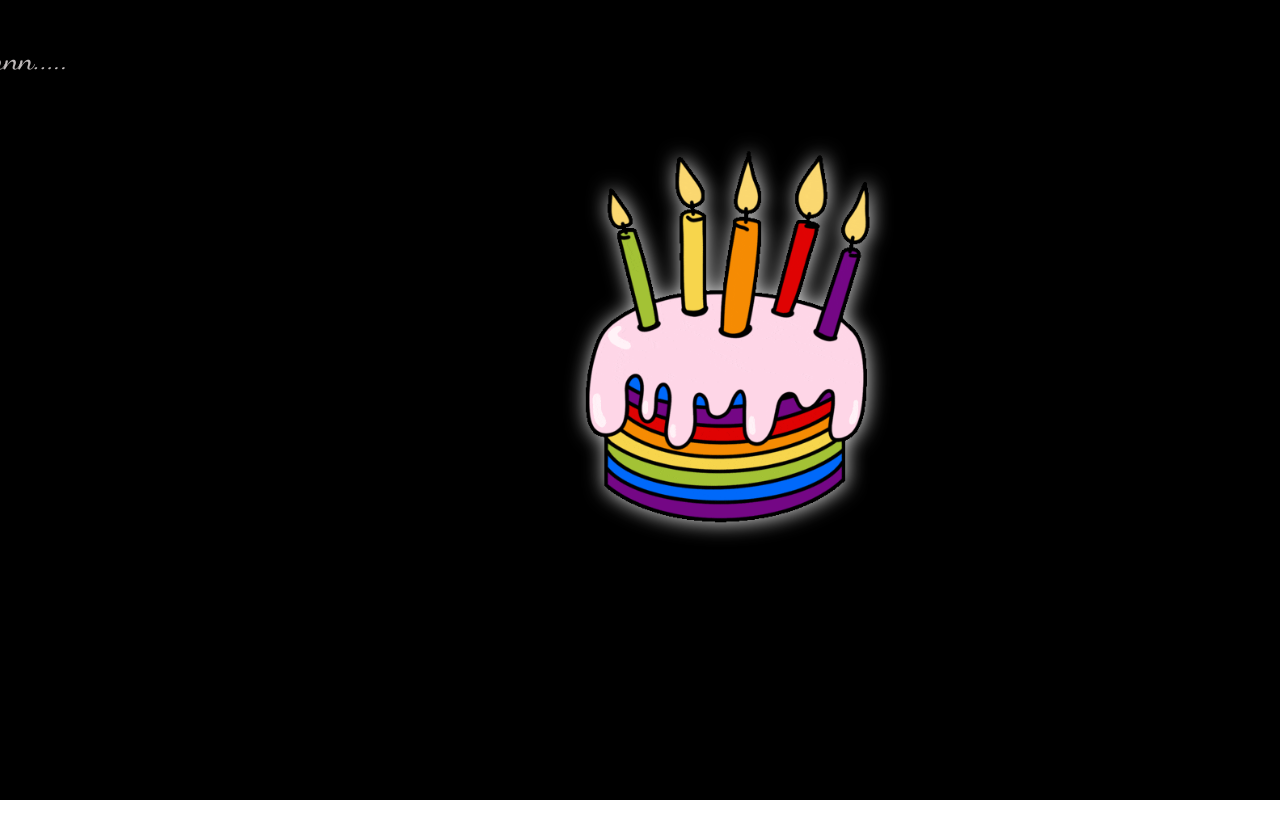
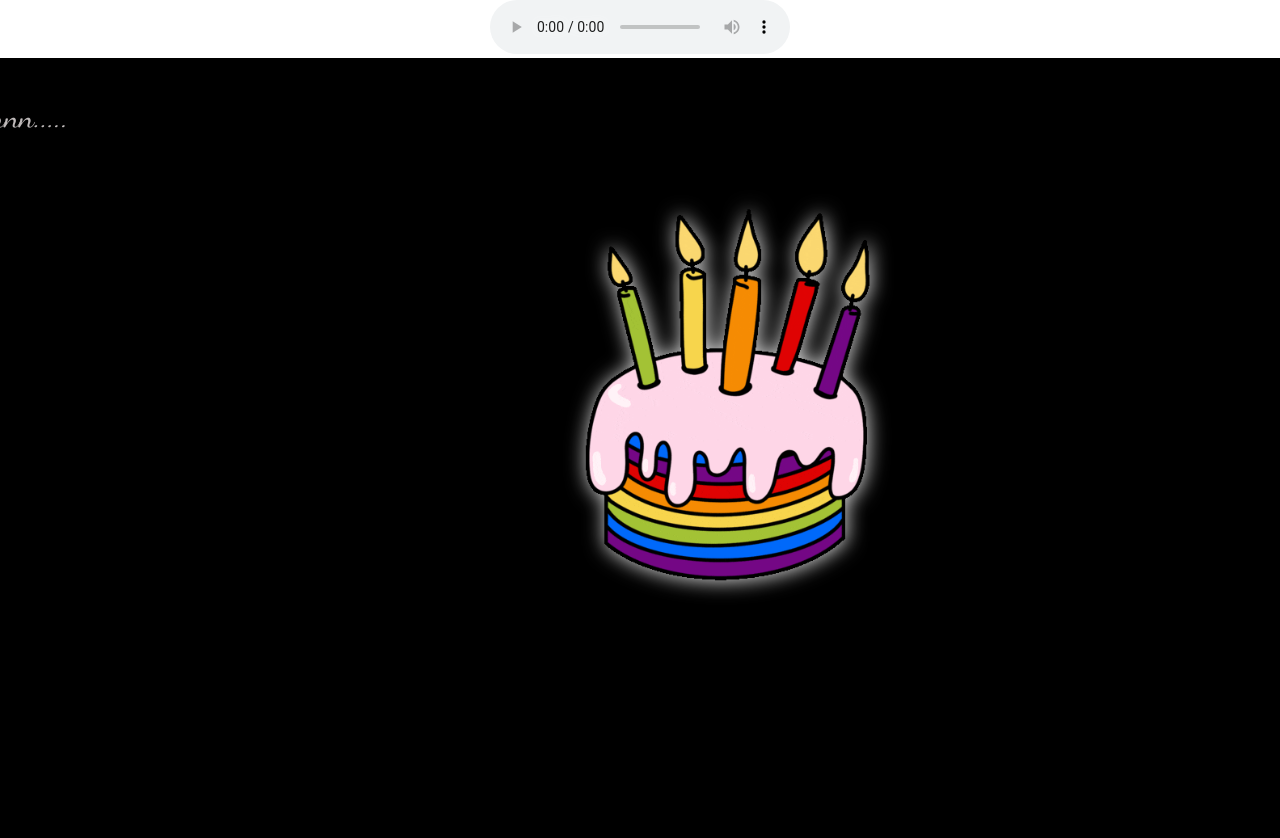
Before and after one commit to vuhongson23/HBD, a plain HTML site: page index.html in a window 1280 px wide. Before the commit the page ends 800 px from the top, so only its background shows below. Drawn offline with nearby package versions, Linux system fonts and the light colour scheme.

Commit message:
Update index.html

```diff
--- a/index.html
+++ b/index.html
@@ -13,7 +13,7 @@
     <title>Happy Birthday</title>
   </head>
   <body>
-    <audio src="./audio/HBD_song.mp3" type="audio/mp3" preload="auto" autoplay></audio>
+    <audio src="./audio/HBD_song.mp3" type="audio/mp3" preload="auto" autoplay controls></audio>
     <div class="happy-new-year">
       <canvas id="canvas"></canvas>
       <div class="block-audio">
```
